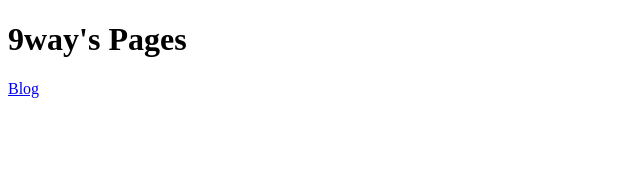
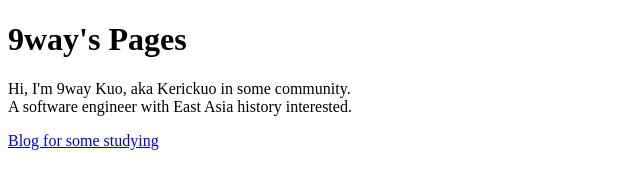
Before and after one commit to 9way/9way.github.io, a plain HTML site: page index.html in a window 1280 px wide. Shown: the whole page, without its empty margins (0-640 px from the left). Drawn offline with Linux system fonts and the light colour scheme.

Commit message:
kotlin study note

```diff
--- a/index.html
+++ b/index.html
@@ -2,6 +2,10 @@
 <html>
 <body>
 <h1>9way's Pages</h1>
-<p><a href="./blog/">Blog</a></p>
+Hi, I'm 9way Kuo, aka Kerickuo in some community.<br />
+
+A software engineer with East Asia history interested.<br />
+
+<p><a href="./blog/">Blog for some studying</a></p>
 </body>
 </html>
```
Also changed, not shown: 2 other files.
